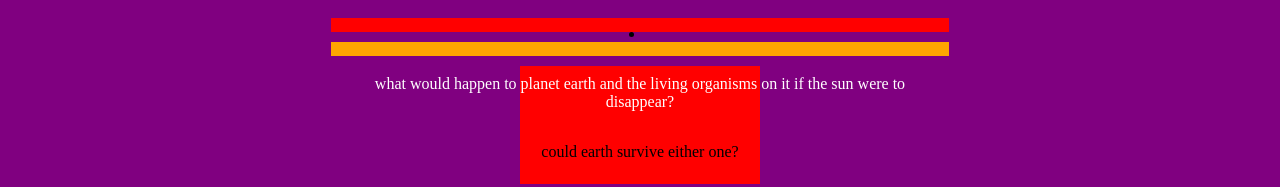
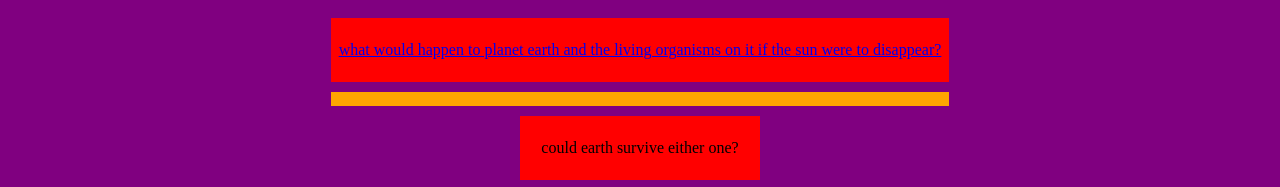
Before and after one commit to Orange-object/simulation, a plain HTML site: page index.html in a window 1280 px wide. Shown: the part 48-235 px from the top of the page. Drawn offline with Linux system fonts and the light colour scheme.

Commit message:
Update index.html

```diff
--- a/index.html
+++ b/index.html
@@ -8,7 +8,7 @@
 
 	<center><h1>moon</h1></center>
 
-	<center><div style="background-color:red;color:black;padding:7px;margin:10px;width:16cm;"><li><a href="https://orange-object.github.io/moon/index5.html"><p> what would happen to planet earth and the living organisms on it if the sun were to disappear? </p></a></li></div></center>
+	<center><div style="background-color:red;color:black;padding:7px;margin:10px;width:16cm;"><a href="https://orange-object.github.io/moon/index5.html"><p> what would happen to planet earth and the living organisms on it if the sun were to disappear? </p></a></div></center>
 	<center><div style="background-color:orange;color:black;padding:7px;margin:10px;width:16cm;"><p hidden> what would happen to planet earth and the living organisms on it if the sun were to disappear? </p></div></center>
 	<center><div style="background-color:red;color:black;padding:7px;margin:10px;width:6cm;"><p> could earth survive either one?</p></div></center>
 	<center><div style="background-color:orange;color:black;padding:7px;margin:10px;width:6cm;"><p> If not, how long would we have? </p></div></center>
```
